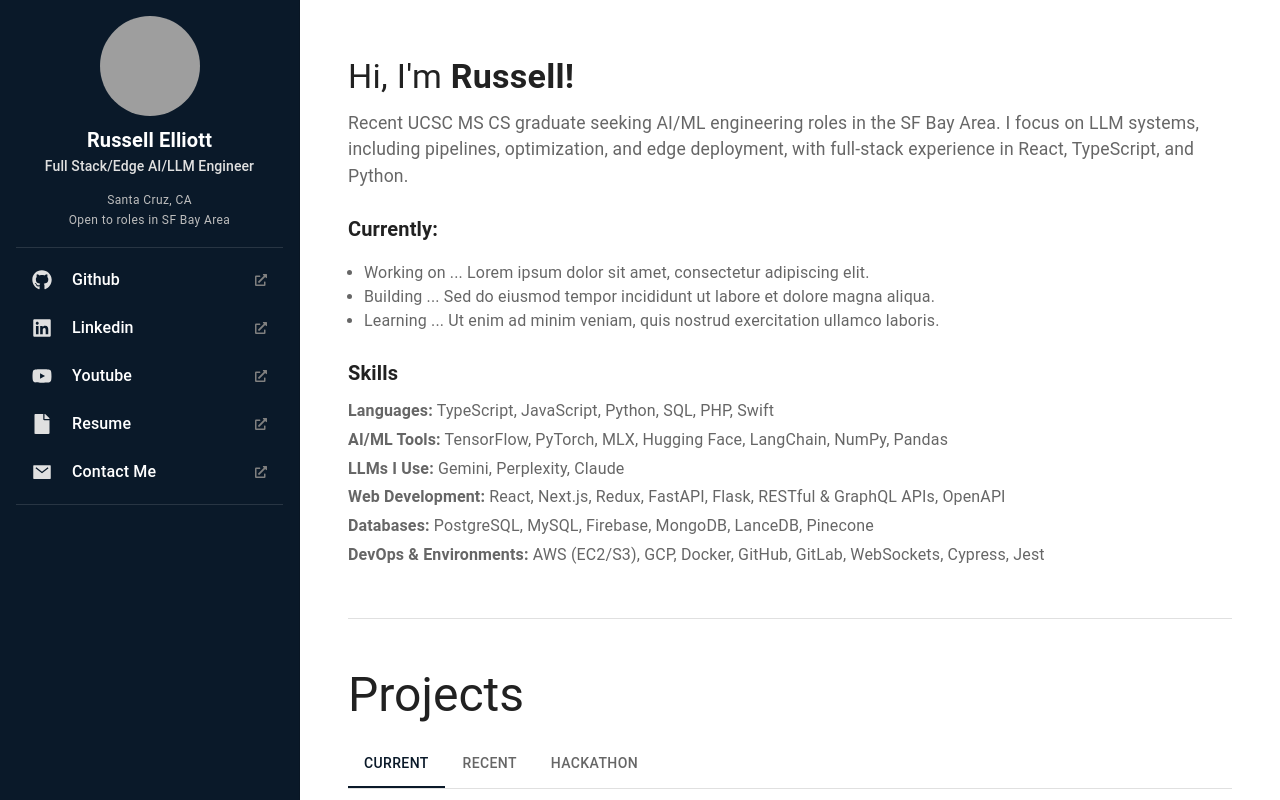
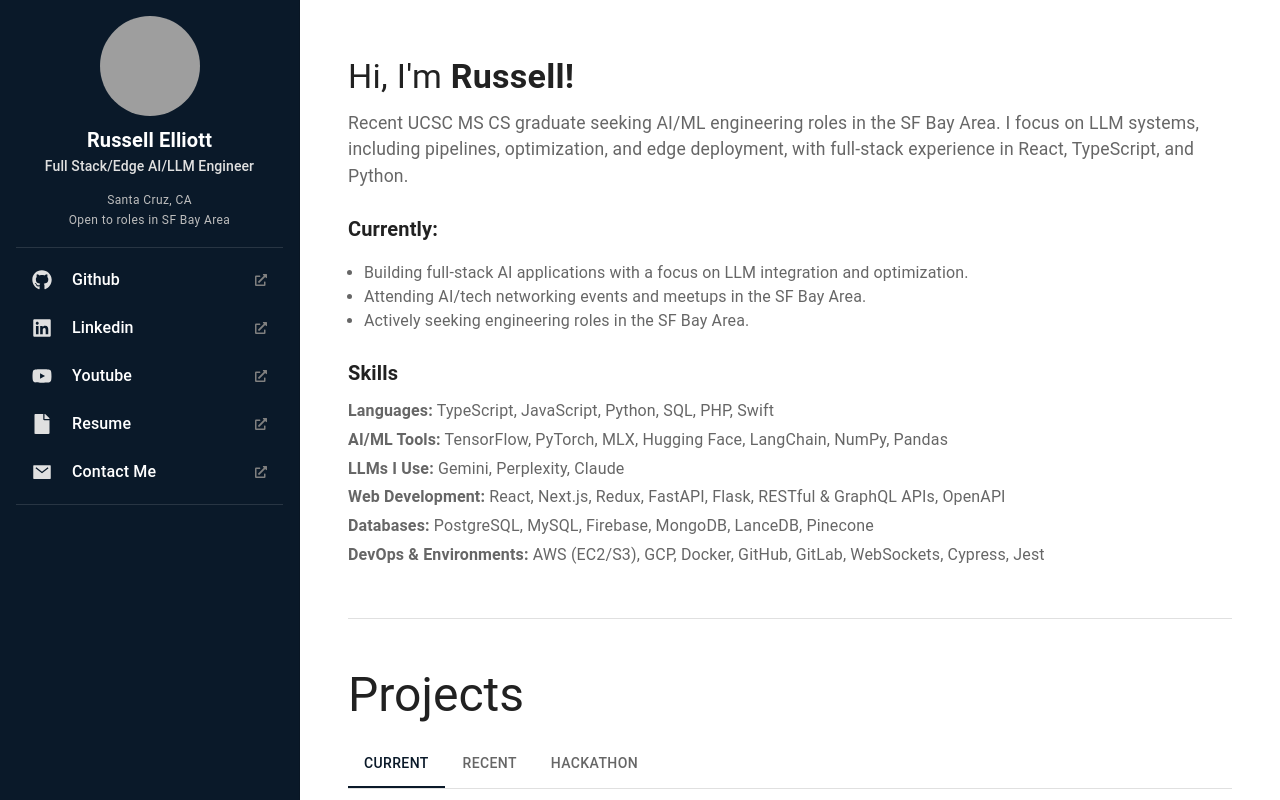
Before and after one commit to russellelliott/russellelliott-portfolio-site-react, a React (Create React App) app: page / in a window 1280 px wide. Shown: the top 800 px of the page. Built offline with nearby package versions, Linux system fonts and the light colour scheme; grey boxes are pictures that could not be loaded.

Commit message:
bullets with actual text

```diff
--- a/src/pages/indexPage.js
+++ b/src/pages/indexPage.js
@@ -105,9 +105,9 @@ const Home = () => {
             Currently:
           </Typography>
           <Box component="ul" sx={{ pl: 2, typography: 'body1', color: 'text.secondary' }}>
-            <li>Working on ... Lorem ipsum dolor sit amet, consectetur adipiscing elit.</li>
-            <li>Building ... Sed do eiusmod tempor incididunt ut labore et dolore magna aliqua.</li>
-            <li>Learning ... Ut enim ad minim veniam, quis nostrud exercitation ullamco laboris.</li>
+            <li>Building full-stack AI applications with a focus on LLM integration and optimization.</li>
+            <li>Attending AI/tech networking events and meetups in the SF Bay Area.</li>
+            <li>Actively seeking engineering roles in the SF Bay Area.</li>
           </Box>
 
           <Typography variant="h6" sx={{ fontWeight: 'bold', mt: 3, mb: 1 }}>
```
